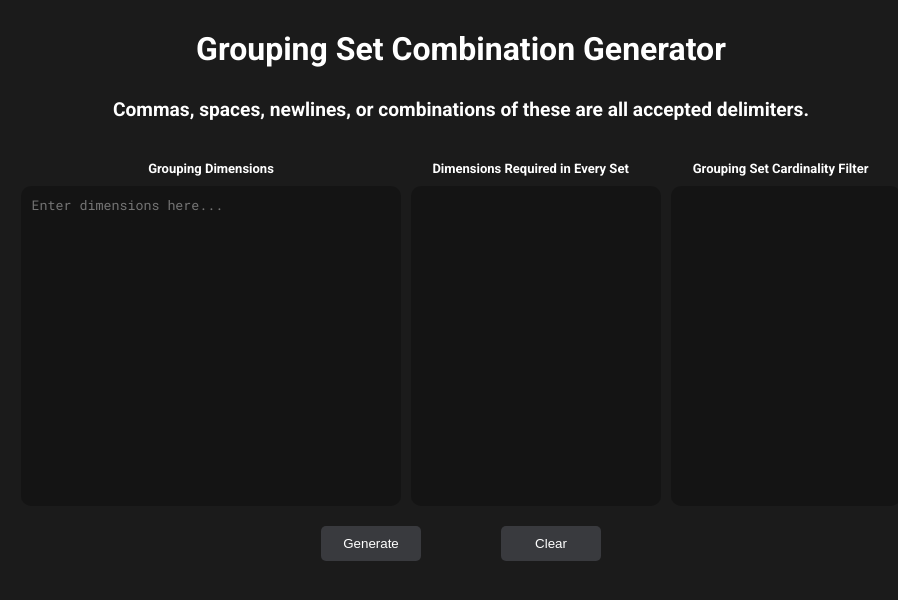
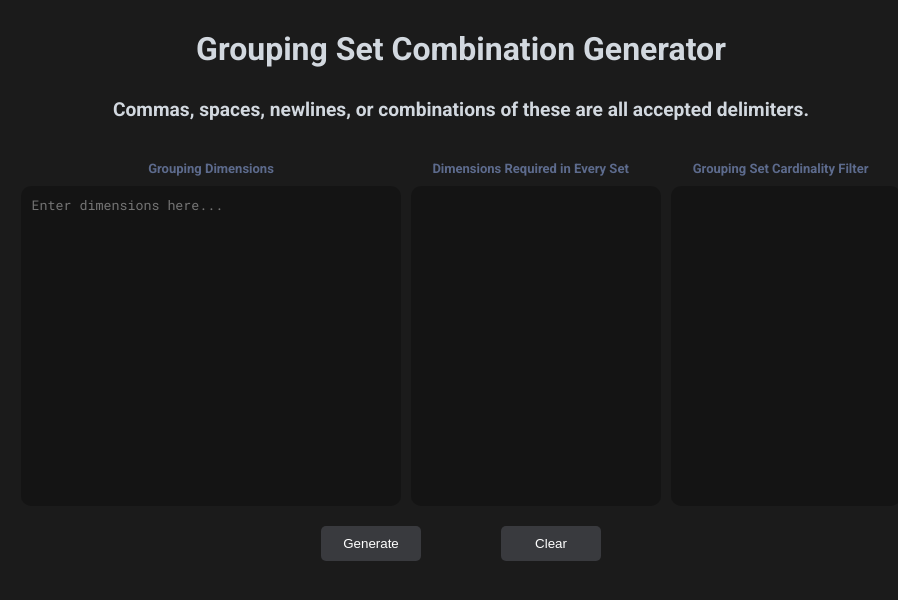
Before and after one commit to chrispyfrey/grouping-combos, a React app: page / in a window 1280 px wide. Shown: the whole page, without its empty margins (179-1077 px from the left). Built offline with nearby package versions, Linux system fonts and the light colour scheme.

Commit message:
minor ui changes

```diff
--- a/src/App.css
+++ b/src/App.css
@@ -3,12 +3,13 @@
 
 html, body {
     background-color: rgb(27, 27, 27);
-    color: rgb(255, 255, 255);
+    color: rgb(17, 89, 197);
 }
 
 .title {
     font-family: 'Roboto';
     font-size: max(30px, 2.5vw);
+    color:rgb(210, 216, 223);
     text-align: center;
     margin: 30px;
 }
@@ -17,6 +18,7 @@ html, body {
     font-family: 'Roboto';
     font-size: max(15px, 1.5vw);
     text-align: center;
+    color: rgb(210, 216, 223);
     margin: 30px;
 }
 
@@ -24,8 +26,8 @@ html, body {
     font-family: 'Roboto';
     text-align: center;
     font-size: max(13px, 0.9vw);
+    color: #5d6b8d;
     margin: 10px;
-
 }
 
 .flexContainerRow {
```
